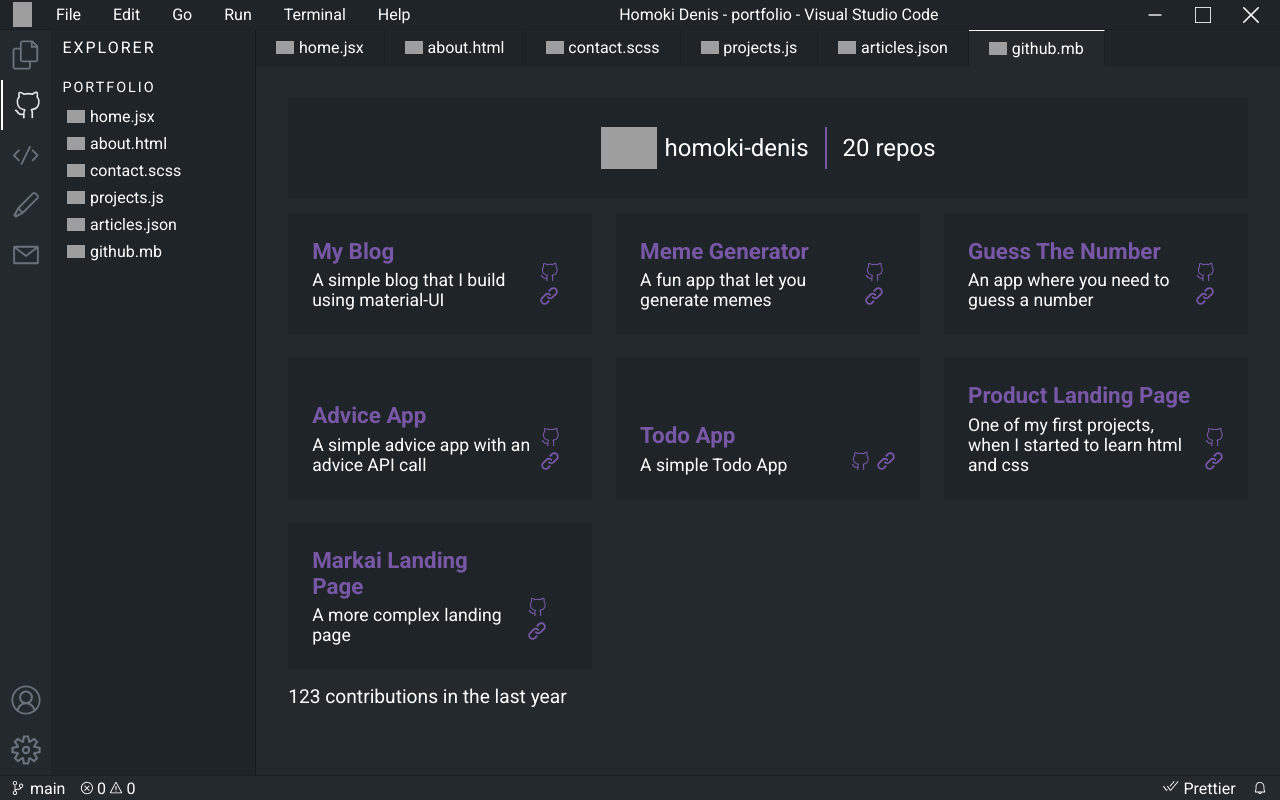
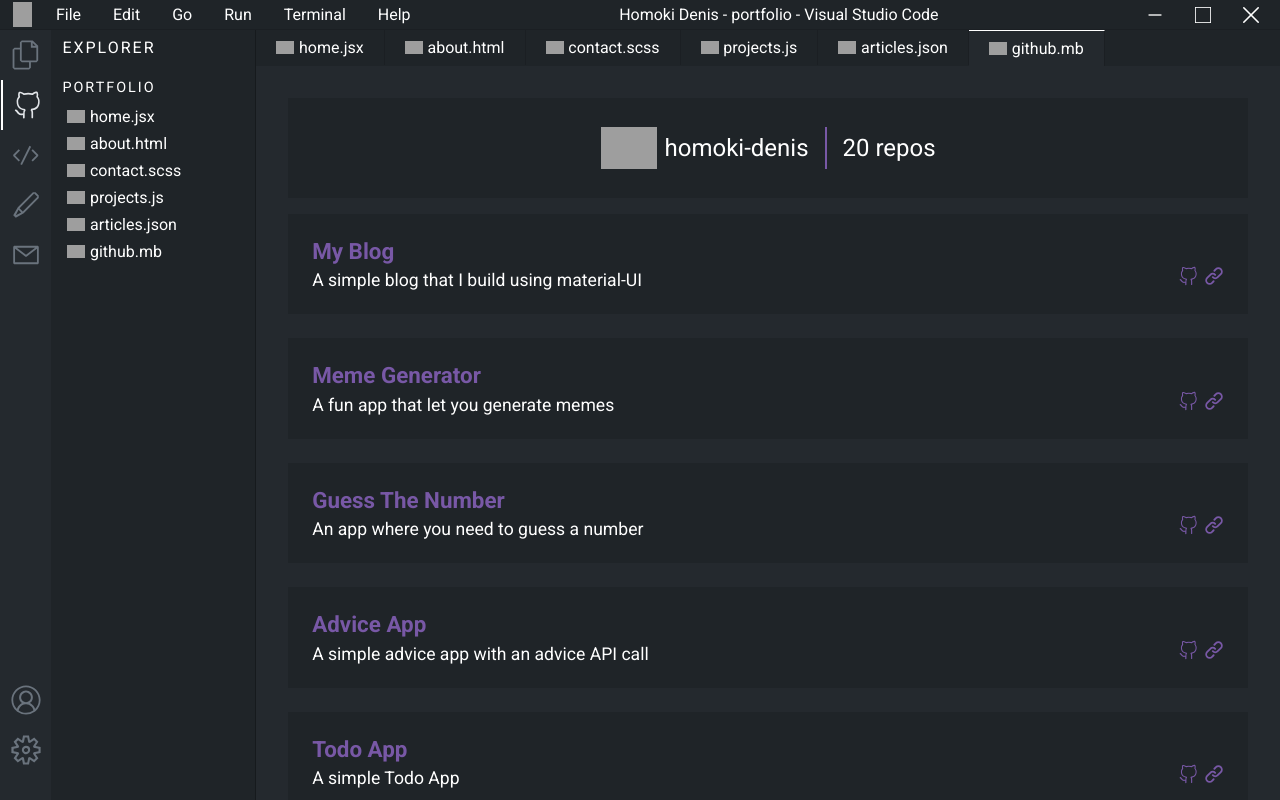
Before and after one commit to homoki-denis/Portfolio, a React (Vite) app: page /github in a window 1280 px wide. Shown: the top 800 px of the page. Built offline with nearby package versions, Linux system fonts and the light colour scheme; grey boxes are pictures that could not be loaded.

Commit message:
added changes to github section

```diff
--- a/src/styles/_github.scss
+++ b/src/styles/_github.scss
@@ -34,7 +34,7 @@
     grid-gap: 1.5rem;
     gap: 1.5rem;
     margin: 1rem 0;
-    grid-template-columns: repeat(auto-fit, minmax(300px, 1fr));
+    grid-template-columns: repeat(auto-fit, minmax(500px, 1fr));
     .github-card {
       background-color: #1f2428;
       padding: 1.5rem;
```
